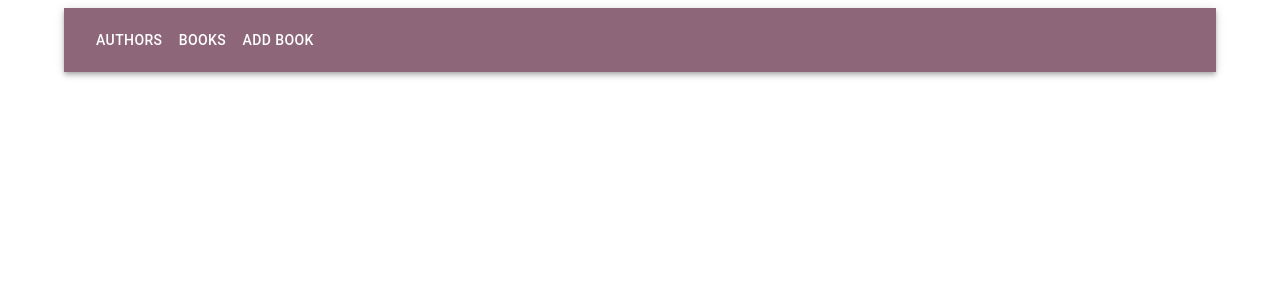
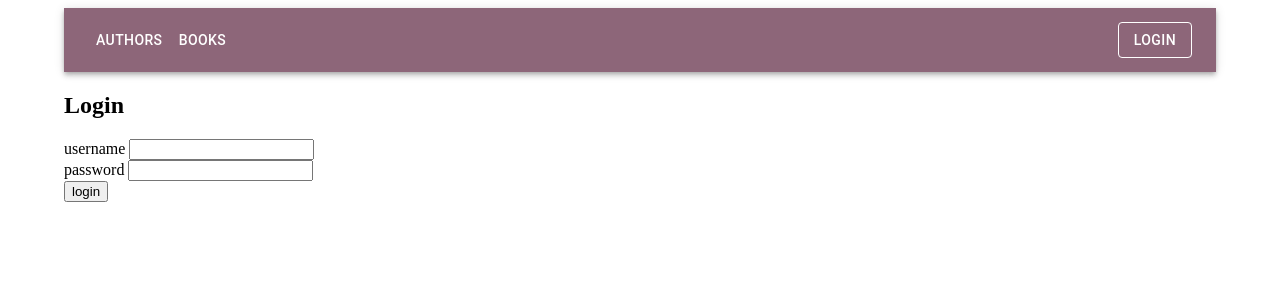
Before and after one commit to shonaloujacks/full-stack-open-university-helsinki, a React (Vite) app in the folder part8/library-frontend/: page /login in a window 1280 px wide. Shown: the top 300 px of the page. Built offline with nearby package versions, Linux system fonts and the light colour scheme.

Commit message:
login and logout functionality implemented

```diff
--- a/part8/library-frontend/src/App.jsx
+++ b/part8/library-frontend/src/App.jsx
@@ -1,5 +1,13 @@
-import { BrowserRouter as Router, Routes, Route, Link } from "react-router-dom";
+import {
+  BrowserRouter as Router,
+  Routes,
+  Route,
+  Link,
+  Navigate,
+} from "react-router-dom";
+import { useApolloClient } from "@apollo/client/react";
 import { useState } from "react";
+import LoginForm from "./components/LoginForm";
 import Authors from "./components/Authors";
 import Books from "./components/Books";
 import NewBook from "./components/NewBook";
@@ -7,8 +15,18 @@ import Notify from "./components/Notify";
 import { Toolbar, AppBar, Button, Container } from "@mui/material";
 
 const App = () => {
+  const [token, setToken] = useState(
+    localStorage.getItem("library-user-token"),
+  );
   const [errorMessage, setErrorMessage] = useState(null);
   const [successMessage, setSuccessMessage] = useState(null);
+  const client = useApolloClient();
+
+  const onLogout = () => {
+    setToken(null);
+    localStorage.clear();
+    client.resetStore();
+  };
 
   const notifyError = (message) => {
     setErrorMessage(message);
@@ -23,6 +41,9 @@ const App = () => {
       setSuccessMessage(null);
     }, 10000);
   };
+
+  console.log("THIS IS TOKEN", token);
+
   return (
     <Router>
       <Container>
@@ -36,9 +57,31 @@ const App = () => {
               <Button color="inherit" component={Link} to="/books">
                 books
               </Button>
-              <Button color="inherit" component={Link} to="/addbook">
-                add book
-              </Button>
+              {token && (
+                <Button color="inherit" component={Link} to="/addbook">
+                  add book
+                </Button>
+              )}
+              {token ? (
+                <Button
+                  color="inherit"
+                  onClick={onLogout}
+                  variant="outlined"
+                  sx={{ ml: "auto" }}
+                >
+                  logout
+                </Button>
+              ) : (
+                <Button
+                  color="inherit"
+                  component={Link}
+                  to="/login"
+                  variant="outlined"
+                  sx={{ ml: "auto" }}
+                >
+                  login
+                </Button>
+              )}
             </Toolbar>
           </AppBar>
 
@@ -57,6 +100,16 @@ const App = () => {
                 <NewBook setError={notifyError} setSuccess={notifySuccess} />
               }
             />
+            <Route
+              path="/login"
+              element={
+                token ? (
+                  <Navigate replace to="/books" />
+                ) : (
+                  <LoginForm setToken={setToken} setError={notifyError} />
+                )
+              }
+            />
           </Routes>
         </div>
       </Container>
--- /dev/null
+++ b/part8/library-frontend/src/components/LoginForm.jsx
@@ -0,0 +1,50 @@
+import { useState } from "react";
+import { useMutation } from "@apollo/client/react";
+import { LOGIN } from "../queries";
+
+const LoginForm = ({ setError, setToken }) => {
+  const [username, setUsername] = useState("");
+  const [password, setPassword] = useState("");
+
+  const [login] = useMutation(LOGIN, {
+    onCompleted: (data) => {
+      const token = data.login.value;
+      setToken(token);
+      localStorage.setItem("library-user-token", token);
+    },
+    onError: (error) => {
+      setError(error.message);
+    },
+  });
+
+  const submit = (event) => {
+    event.preventDefault();
+    login({ variables: { username, password } });
+  };
+
+  return (
+    <div>
+      <h2>Login</h2>
+      <form onSubmit={submit}>
+        <div>
+          username{" "}
+          <input
+            value={username}
+            onChange={({ target }) => setUsername(target.value)}
+          />
+        </div>
+        <div>
+          password{" "}
+          <input
+            type="password"
+            value={password}
+            onChange={({ target }) => setPassword(target.value)}
+          />
+        </div>
+        <button type="submit">login</button>
+      </form>
+    </div>
+  );
+};
+
+export default LoginForm;
--- a/part8/library-frontend/src/queries.js
+++ b/part8/library-frontend/src/queries.js
@@ -58,3 +58,10 @@ export const EDIT_BIRTH_YEAR = gql`
     }
   }
 `;
+export const LOGIN = gql`
+  mutation login($username: String!, $password: String!) {
+    login(username: $username, password: $password) {
+      value
+    }
+  }
+`;
```
